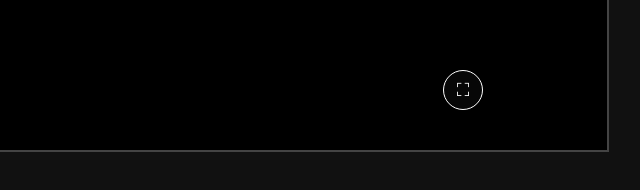
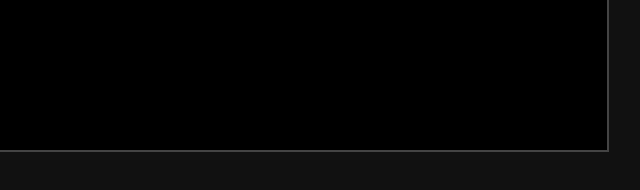
Before and after one commit to WearyMench/loop_survival, a plain HTML site: page index.html in a window 1280 px wide. Shown: the part 550-740 px from the top of the page, 433-1073 px from the left. Drawn offline with Linux system fonts and the light colour scheme.

Commit message:
Remove fullscreen button and associated functionality

```diff
--- a/game.js
+++ b/game.js
@@ -570,16 +570,3 @@ window.addEventListener(
   },
   { passive: false }
 );
-
-const fullscreenBtn = document.getElementById("fullscreenBtn");
-
-fullscreenBtn.addEventListener("click", () => {
-  const elem = document.getElementById("gameContainer");
-  if (document.fullscreenElement) {
-    document.exitFullscreen();
-  } else {
-    elem.requestFullscreen().catch((err) => {
-      alert(`No se pudo activar el modo pantalla completa: ${err.message}`);
-    });
-  }
-});
--- a/index.html
+++ b/index.html
@@ -37,7 +37,6 @@
       <button id="startBtn">Start</button>
       <button id="restartBtn" style="display: none">Restart</button>
     </div>
-    <button id="fullscreenBtn" title="Toggle fullscreen">⛶</button>
     <script>
       window.onload = () => {
         startBtn.style.display = "block";
--- a/style.css
+++ b/style.css
@@ -47,30 +47,6 @@ canvas {
 
 #uiButtons button:hover {
   background: #333;
-}
-
-#fullscreenBtn {
-  position: absolute;
-  top: 80%;
-  left: 70%;
-  transform: translate(-50%, -50%);
-  width: 40px;
-  height: 40px;
-  background: #11111171;
-  color: white;
-  font-size: 18px;
-  border: 1.5px solid white;
-  border-radius: 50%;
-  cursor: pointer;
-  z-index: 1;
-  display: flex;
-  align-items: center;
-  justify-content: center;
-  box-shadow: 0 2px 8px rgba(0, 0, 0, 0.3);
-}
-
-#fullscreenBtn:hover {
-  background: #222;
 }
 
 #touchControls {
@@ -125,7 +101,4 @@ canvas {
     padding: 8px 16px;
     font-size: 12px;
   }
-  #fullscreenBtn {
-    display: none;
-  }
 }
```
